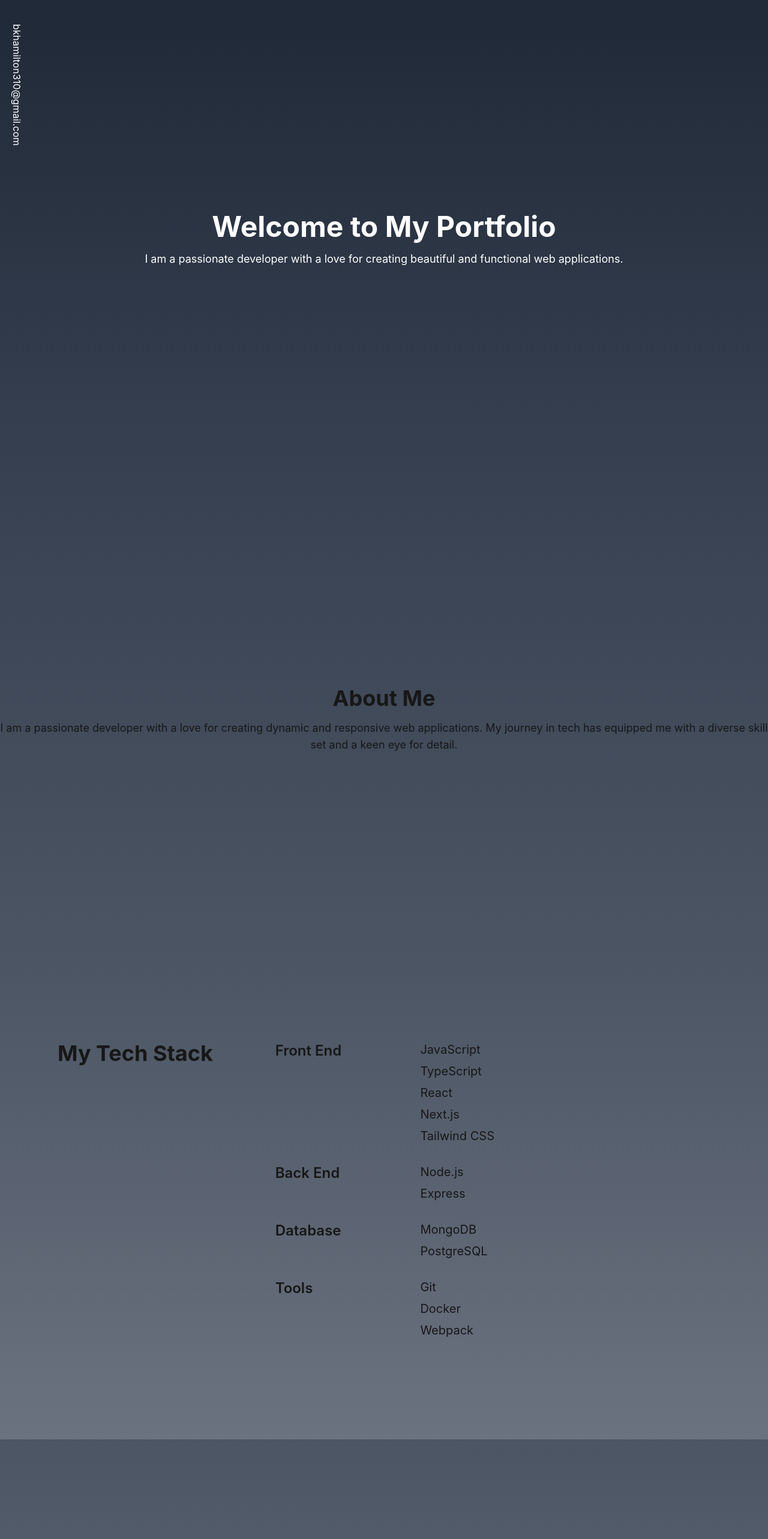
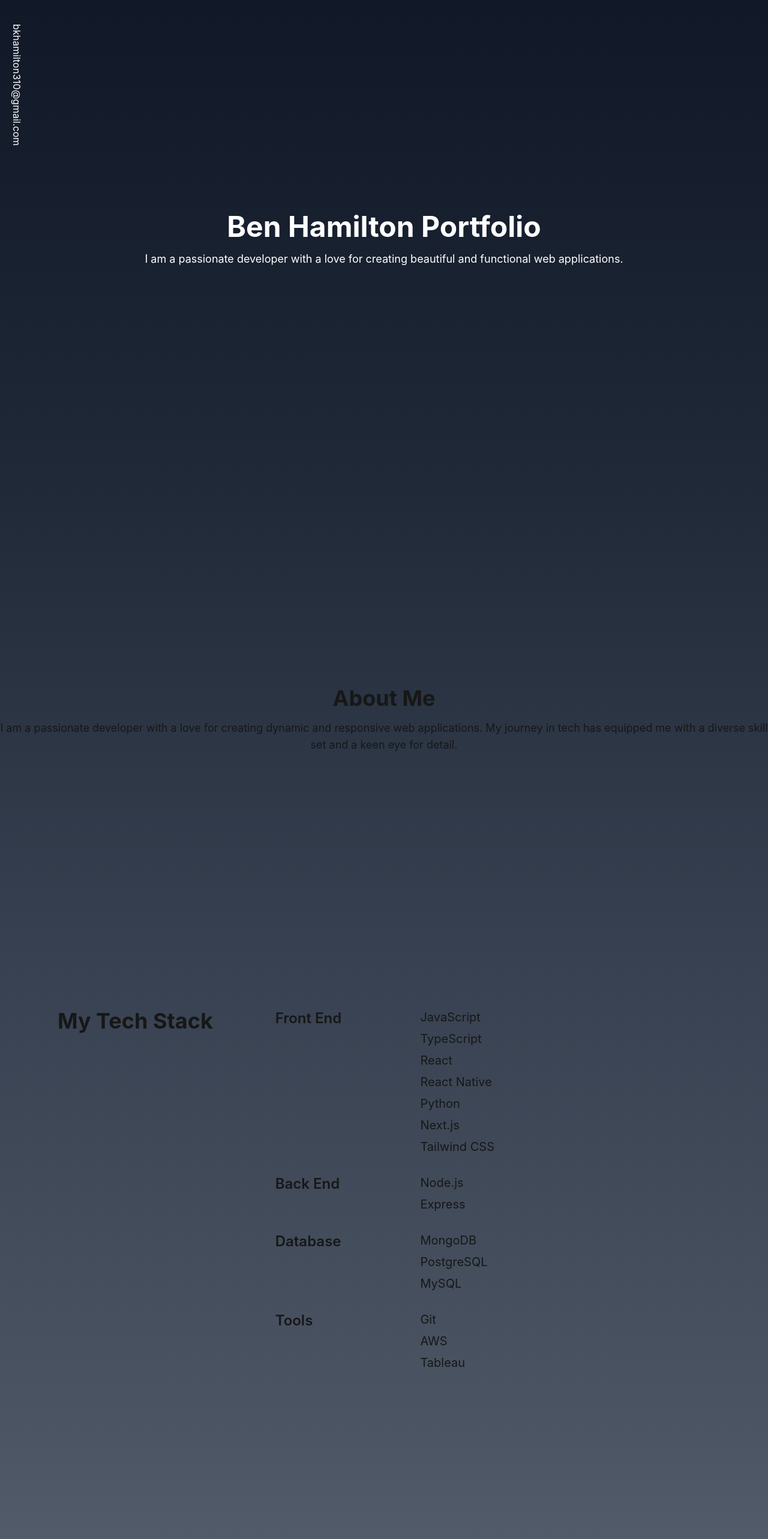
Before and after one commit to Bkhamilton/hamilton-portfolio, a Next.js app: page / in a window 1280 px wide. Shown: the top 2566 px of the page at 60% size. Built offline with nearby package versions, Linux system fonts and the light colour scheme.

Commit message:
updated colors

```diff
--- a/components/AboutMe/AboutMe.tsx
+++ b/components/AboutMe/AboutMe.tsx
@@ -2,7 +2,7 @@ import React from 'react';
 
 const AboutMe = () => {
     return (
-        <section className="h-screen flex bg-gradient-to-b from-gray-700 to-gray-600 items-center justify-center bg-gray-100 w-full">
+        <section className="h-screen flex bg-gradient-to-b from-gray-800 to-gray-700 items-center justify-center bg-gray-100 w-full">
             <div className="text-center">
                 <h2 className="text-4xl font-bold mb-4">About Me</h2>
                 <p className="text-lg">
--- a/components/Intro/Intro.tsx
+++ b/components/Intro/Intro.tsx
@@ -2,9 +2,9 @@ import React from 'react';
 
 const Intro = () => {
     return (
-        <section className="flex items-center justify-center h-screen bg-gradient-to-b from-gray-800 to-gray-700 text-white w-full">
+        <section className="flex items-center justify-center h-screen bg-gradient-to-b from-gray-900 to-gray-800 text-white w-full">
             <div className="text-center">
-                <h1 className="text-5xl font-bold">Welcome to My Portfolio</h1>
+                <h1 className="text-5xl font-bold">Ben Hamilton Portfolio</h1>
                 <p className="mt-4 text-lg">I am a passionate developer with a love for creating beautiful and functional web applications.</p>
             </div>
         </section>
--- a/components/MyStack/MyStack.tsx
+++ b/components/MyStack/MyStack.tsx
@@ -3,7 +3,7 @@ import TechStackBox from './TechStackBox';
 
 const MyStack = () => {
     return (
-        <section className="flex items-center bg-gradient-to-b from-gray-600 to-gray-500 justify-center h-screen bg-gray-100 w-full">
+        <section className="flex items-center bg-gradient-to-b from-gray-700 to-gray-600 justify-center h-screen bg-gray-100 w-full">
             <div className="flex w-full max-w-6xl mx-auto p-8">
                 <div className="w-1/3 text-left">
                     <h2 className="text-4xl font-bold mb-4">My Tech Stack</h2>
@@ -11,7 +11,7 @@ const MyStack = () => {
                 <div className="w-2/3 text-left">
                     <TechStackBox
                         type="Front End"
-                        technologies={["JavaScript", "TypeScript", "React", "Next.js", "Tailwind CSS"]}
+                        technologies={["JavaScript", "TypeScript", "React", "React Native", "Python", "Next.js", "Tailwind CSS"]}
                     />
                     <TechStackBox
                         type="Back End"
@@ -19,11 +19,11 @@ const MyStack = () => {
                     />
                     <TechStackBox
                         type="Database"
-                        technologies={["MongoDB", "PostgreSQL"]}
+                        technologies={["MongoDB", "PostgreSQL", "MySQL"]}
                     />
                     <TechStackBox
                         type="Tools"
-                        technologies={["Git", "Docker", "Webpack"]}
+                        technologies={["Git", "AWS", "Tableau"]}
                     />
                 </div>
             </div>
```
